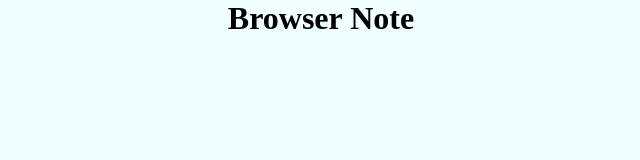
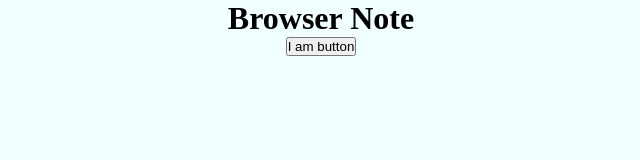
Before and after one commit to zynsniper/BrowserNote, a plain HTML site: page index.html in a window 1280 px wide. Shown: the whole page, without its empty margins (319-959 px from the left). Drawn offline with Linux system fonts and the light colour scheme.

Commit message:
Added button and created division "layer1"

```diff
--- a/index.html
+++ b/index.html
@@ -8,5 +8,8 @@
 </head>
 <body>
     <h1 class="heading">Browser Note </h1>
+    <div class="layer1" id="layer1">
+        <button class="btn" id="btn">I am button</button>
+    </div>
 </body>
 </html>
```
